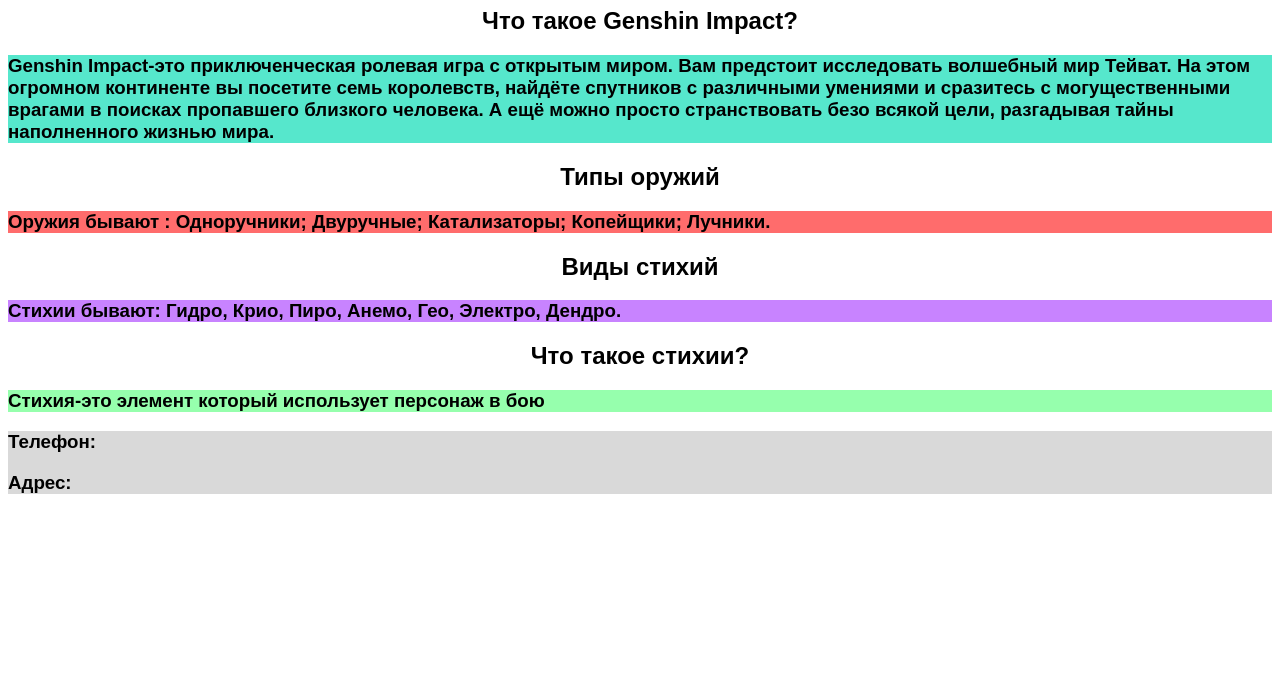
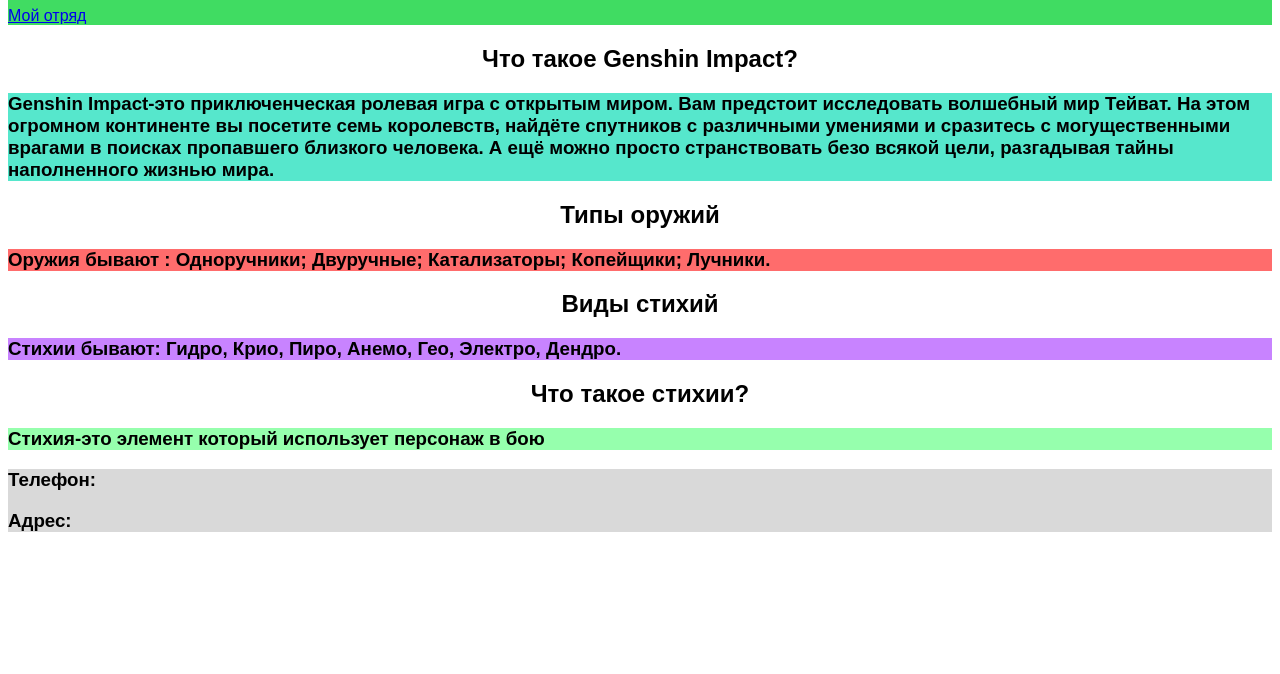
Before and after one commit to Danilla23/Genshin-impact2, a plain HTML site: page index.html in a window 1280 px wide. Shown: the part 126-800 px from the top of the page. Drawn offline with Linux system fonts and the light colour scheme.

Commit message:
Update index.html

```diff
--- a/index.html
+++ b/index.html
@@ -8,6 +8,7 @@
 		<header>
 			<img src="https://learn.algoritmika.org/uploads/student/1954888/65d8c536bfbf0.PNG">
             <h1>Genshin Impact</h1>
+			<a href="https://danilla23.github.io/Genshin-impact3/"> Мой отряд </a>
 		</header>
 
 		<main>
```
